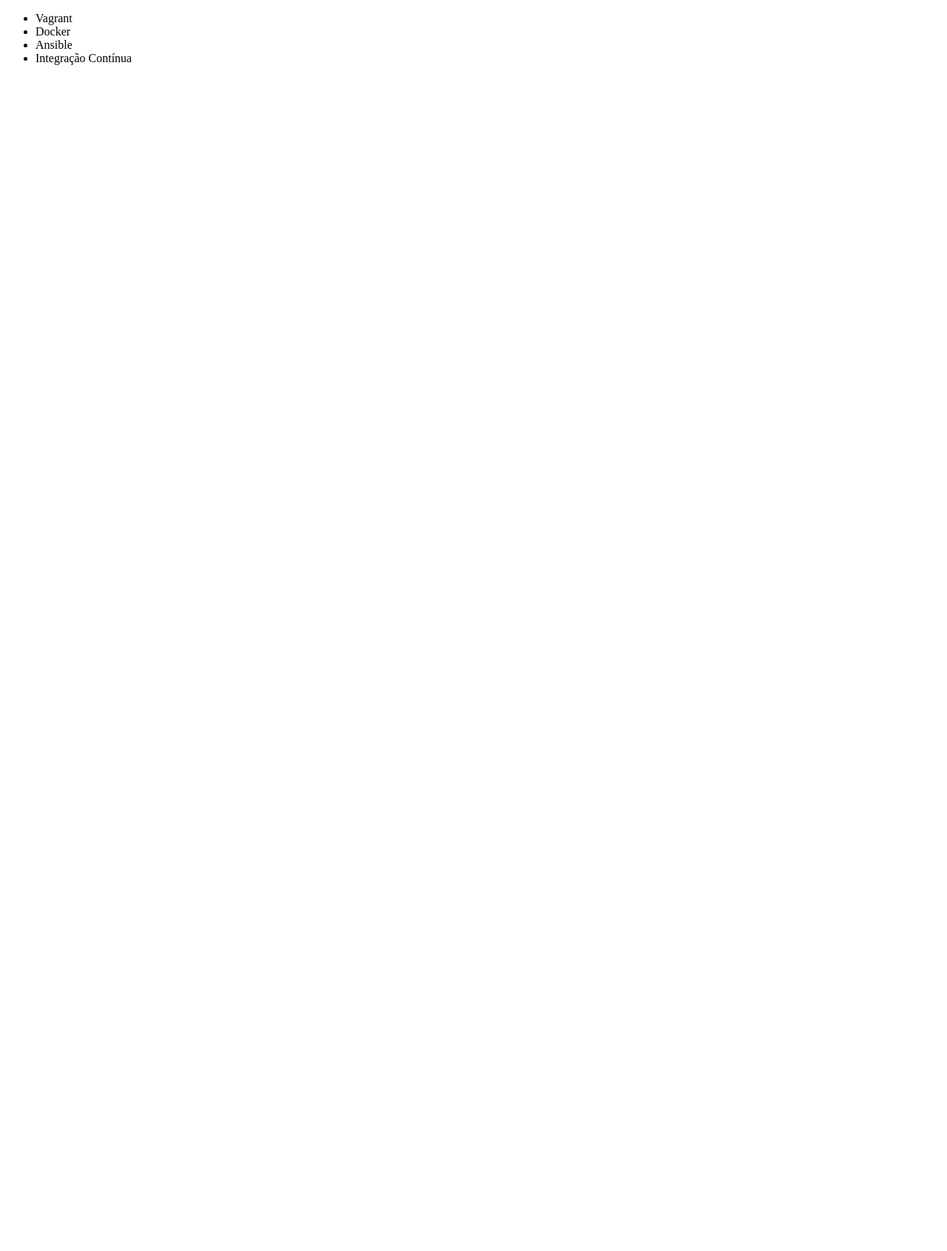
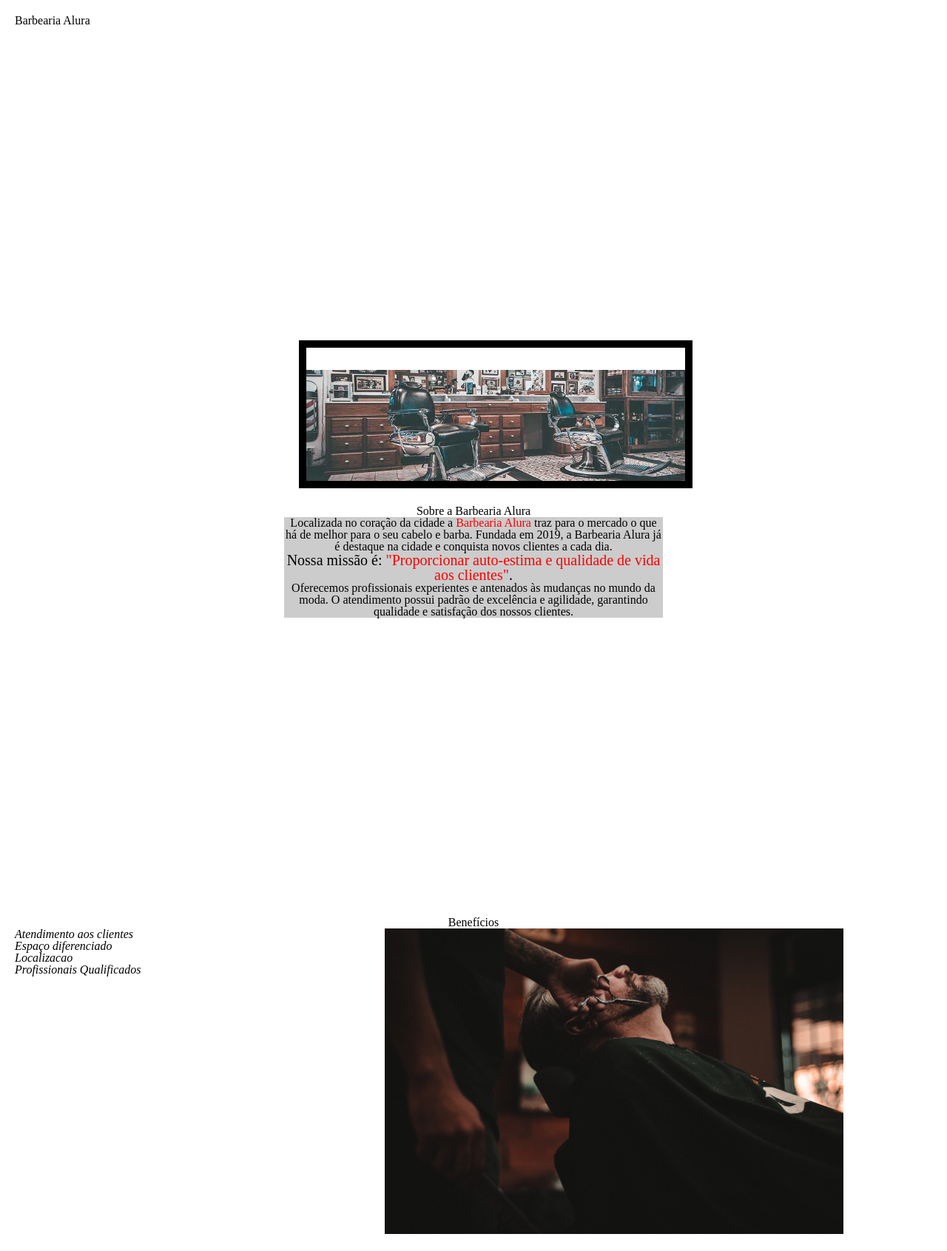
Before and after one commit to hollow775/Learning_Web, a plain HTML site: page index.html in a window 1280 px wide. Shown: the whole page at 74% size. Before the commit the page ends 800 px from the top, so only its background shows below. Drawn offline with Linux system fonts and the light colour scheme.

Commit message:
Evoluindo a pagina

```diff
--- a/index.html
+++ b/index.html
@@ -1,15 +1,41 @@
 <!DOCTYPE html>
-<html lang="en">
+<html lang="pt-br">
     <head>
         <meta charset="UTF-8">
-        <title>Cursos</title>
+        <title>Barbearia Alura</title>
+        <link rel = "stylesheet" href="reset.css">
+        <link rel="stylesheet" href="style.css">
     </head>
+
     <body>
-        <ul>
-            <li>Vagrant</li>
-            <li>Docker</li>
-            <li>Ansible</li>
-            <li>Integração Contínua</li>
-        </ul>
+        <header>
+            <h1 class="titulo-principal">
+                Barbearia Alura
+            </h1>
+        </header>
+        <div class="main">
+            <img id="banner" src="banner.jpg">
+            <h2 class="titulo-centralizado">Sobre a Barbearia Alura</h2>
+
+            <p>Localizada no coração da cidade a <strong>Barbearia Alura</strong> traz para o mercado o que há de melhor para o seu cabelo e barba.
+            Fundada em 2019, a Barbearia Alura já é destaque na cidade e conquista novos clientes a cada dia.</p>
+
+            <p id="missao"><em>Nossa missão é: <strong>"Proporcionar auto-estima e qualidade de vida aos clientes"</strong>.</em></p>
+
+            <p>Oferecemos profissionais experientes e antenados às mudanças no mundo da moda.
+            O atendimento possui padrão de excelência e agilidade, garantindo qualidade e satisfação dos nossos clientes.</p>
+
+        </div>
+        <div class="beneficios">
+            <h3 class="titulo-centralizado">Benefícios</h3>
+
+            <ul>
+                <li class="itens">Atendimento aos clientes</li>
+                <li class="itens">Espaço diferenciado</li>
+                <li class="itens">Localizacao</li>
+                <li class="itens">Profissionais Qualificados</li>
+            </ul>
+            <img src="beneficios.jpg" class="imagembeneficios">
+        </div>
     </body>
 </html>
--- /dev/null
+++ b/produtos.css
@@ -0,0 +1,26 @@
+header{
+    background: #BBBBBB;
+    padding: 20px 0;
+}
+.caixa{
+    position: relative;
+    width: 940px;
+    margin: 0 auto;
+}
+nav{
+    position: absolute;
+    top: 110px;
+    right: 0;
+}
+nav li{
+    display: inline;
+    margin: 0 0 0 15px;
+}
+
+nav a{
+    text-transform: uppercase;
+    color: black;
+    font-weight: bold;
+    font-size: 22px;
+    text-decoration: none;
+}
--- /dev/null
+++ b/reset.css
@@ -0,0 +1,48 @@
+/* http://meyerweb.com/eric/tools/css/reset/
+   v2.0 | 20110126
+   License: none (public domain)
+*/
+
+html, body, div, span, applet, object, iframe,
+h1, h2, h3, h4, h5, h6, p, blockquote, pre,
+a, abbr, acronym, address, big, cite, code,
+del, dfn, em, img, ins, kbd, q, s, samp,
+small, strike, strong, sub, sup, tt, var,
+b, u, i, center,
+dl, dt, dd, ol, ul, li,
+fieldset, form, label, legend,
+table, caption, tbody, tfoot, thead, tr, th, td,
+article, aside, canvas, details, embed,
+figure, figcaption, footer, header, hgroup,
+menu, nav, output, ruby, section, summary,
+time, mark, audio, video {
+	margin: 0;
+	padding: 0;
+	border: 0;
+	font-size: 100%;
+	font: inherit;
+	vertical-align: baseline;
+}
+/* HTML5 display-role reset for older browsers */
+article, aside, details, figcaption, figure,
+footer, header, hgroup, menu, nav, section {
+	display: block;
+}
+body {
+	line-height: 1;
+}
+ol, ul {
+	list-style: none;
+}
+blockquote, q {
+	quotes: none;
+}
+blockquote:before, blockquote:after,
+q:before, q:after {
+	content: '';
+	content: none;
+}
+table {
+	border-collapse: collapse;
+	border-spacing: 0;
+}
--- /dev/null
+++ b/style.css
@@ -0,0 +1,50 @@
+p{
+    text-align: center;
+    background: #CCCCCC;
+}
+
+strong{
+    color: #FF0000;
+}
+#missao{
+    font-size: 20px;
+}
+
+#banner{
+    width: 100%;
+    height: 150px;
+    border: 10px solid #000000;
+    padding-top: 30px;
+    margin: 20px;
+}
+
+.main{
+    background: white;
+    padding: 30%;
+}
+
+.itens{
+    font-style: italic;
+}
+
+.beneficios{
+    background: white;
+    padding: 20px;
+}
+
+.imagembeneficios{
+    width: 50%;
+}
+.titulo-principal{
+    padding: 20px;
+}
+.titulo-centralizado{
+    text-align: center;
+}
+
+ul{
+    display: inline-block;
+    vertical-align: top;
+    width: 20%;
+    margin-right: 20%;
+}
```
Also changed, not shown: produtos.html (added, +25 -0 lines), banner.jpg (added), beneficios.jpg (added), imagens/barba.jpg (added), imagens/bg.jpg (added), imagens/cabelo+barba.jpg (added), imagens/cabelo.jpg (added), imagens/logo-branco.png (added), imagens/logo.png (added).
